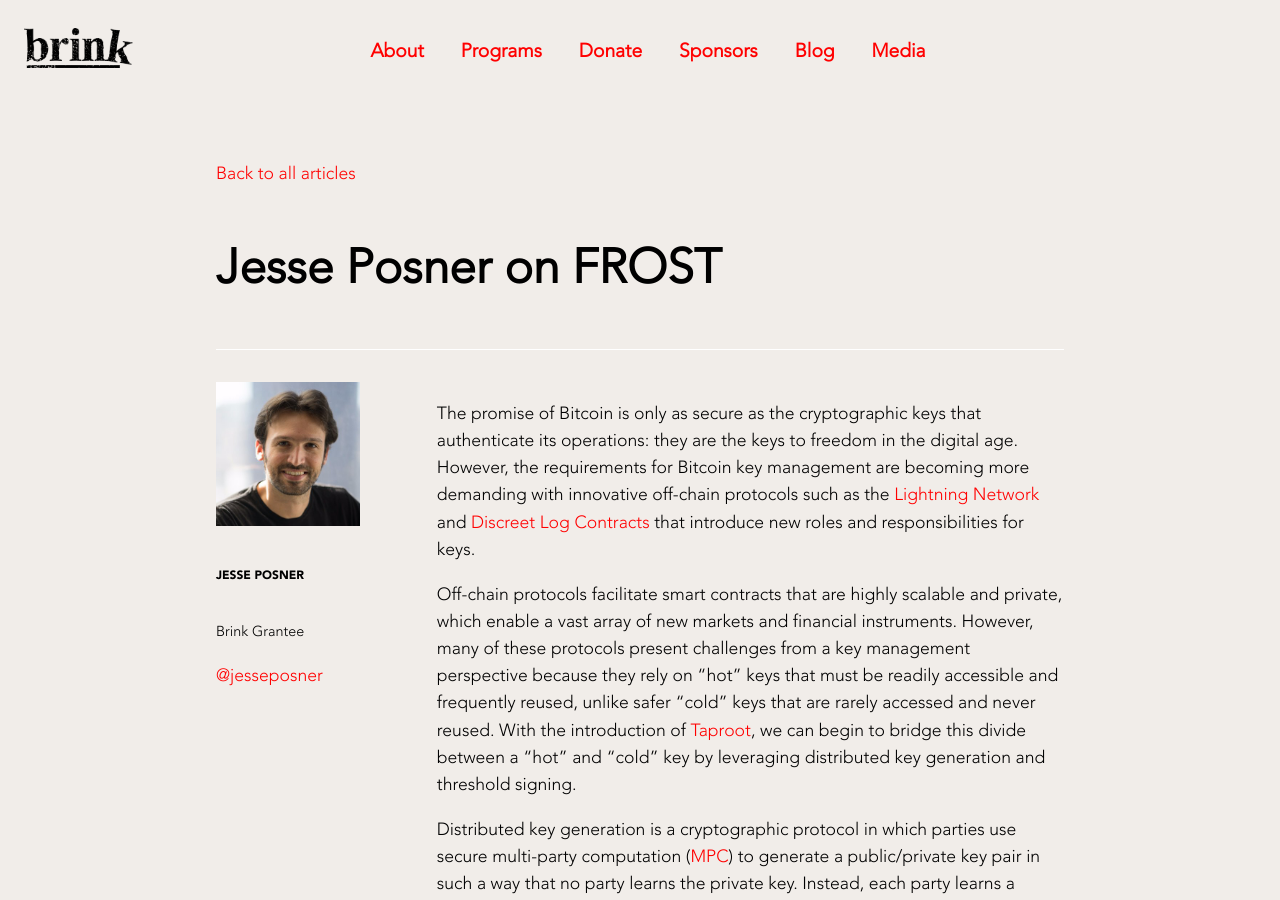
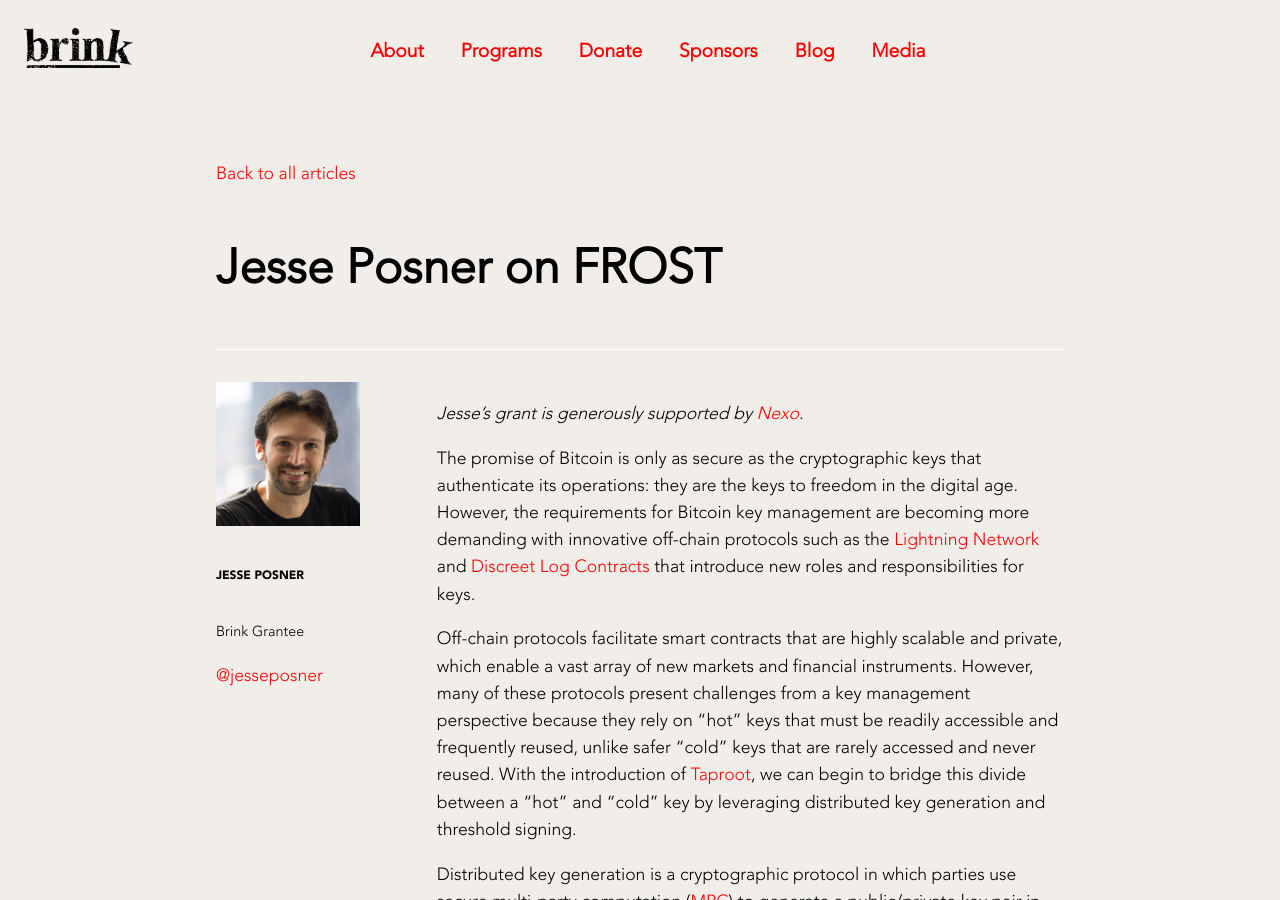
Before and after one commit to bitcoinbrink/website, a Jekyll site: the page built from _posts/2021-04-15-jesse-frost.md, in a window 1280 px wide and 900 px high. Built offline with Jekyll 4.4.1, drawn with Linux system fonts in a browser that asks for light colours.

Commit message:
jesse nexo attribution

```diff
--- a/_posts/2021-04-15-jesse-frost.md
+++ b/_posts/2021-04-15-jesse-frost.md
@@ -7,6 +7,8 @@
 category: "technical"
 description: "Jesse Posner explains the FROST signature scheme."
 ---
+
+_Jesse’s grant is generously supported by [Nexo][nexo website]._
 
 The promise of Bitcoin is only as secure as the cryptographic keys that
 authenticate its operations: they are the keys to freedom in the digital age.
@@ -79,3 +81,4 @@
 [brink twitter]: https://twitter.com/bitcoinbrink
 [brink newsletter signup]: https://dev.us7.list-manage.com/subscribe/post?u=51fa227f2f3d1d13916156e4f&id=d139d52c54
 [jesse github]: https://github.com/jesseposner
+[nexo website]: https://nexo.io/
```
